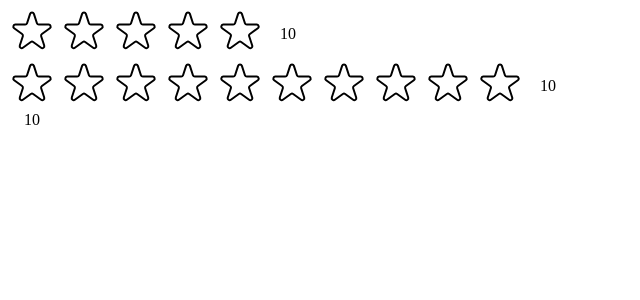
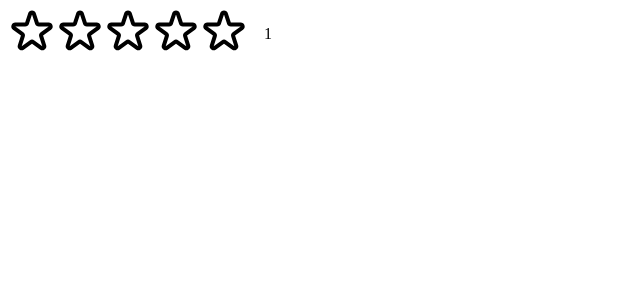
Before and after one commit to hulkarsharif/usepopcorn, a React (Create React App) app: page / in a window 1280 px wide. Shown: the top 300 px of the page, without its empty margins (0-640 px from the left). Built offline with nearby package versions, Linux system fonts and the light colour scheme.

Commit message:
Create star for rating

```diff
--- a/src/StarRating.js
+++ b/src/StarRating.js
@@ -1,3 +1,5 @@
+import { useState } from "react";
+
 const containerStyle = {
     display: "flex",
     alignItems: "center",
@@ -5,8 +7,7 @@
 };
 
 const starContainerStyle = {
-    display: "flex",
-    gap: "4px"
+    display: "flex"
 };
 
 const textStyle = {
@@ -14,14 +15,23 @@
     margin: "0"
 };
 export default function StarRating({ maxRating }) {
+    const [rating, setRating] = useState(1);
+
+    function handleRating(rating) {
+        setRating(rating);
+    }
     return (
         <div style={containerStyle}>
             <div style={starContainerStyle}>
                 {Array.from({ length: maxRating }, (_, i) => (
-                    <Star key={i} />
+                    <Star
+                        key={i}
+                        onRate={() => setRating(i + 1)}
+                        full={rating >= i + 1}
+                    />
                 ))}
             </div>
-            <p style={textStyle}>10</p>
+            <p style={textStyle}>{rating || ""}</p>
         </div>
     );
 }
@@ -33,9 +43,10 @@
     cursor: "pointer"
 };
 
-function Star() {
+function Star({ onRate, full }) {
     return (
-        <span role="button" style={starStyle}>
+        <span role="button" style={starStyle} onClick={onRate}>
+            {full ? (
                 <svg
                     xmlns="http://www.w3.org/2000/svg"
                     fill="none"
@@ -45,14 +56,28 @@
                     <path
                         strokeLinecap="round"
                         strokeLinejoin="round"
-                    strokeWidth="{2}"
+                        strokeWidth={2} // Corrected attribute
                         d="M11.049 2.927c.3-.921 1.603-.921 1.902 0l1.519 4.674a1 1 0 00.95.69h4.915c.969 0 1.371 1.24.588 1.81l-3.976 2.888a1 1 0 00-.363 1.118l1.518 4.674c.3.922-.755 1.688-1.538 1.118l-3.976-2.888a1 1 0 00-1.176 0l-3.976 2.888c-.783.57-1.838-.197-1.538-1.118l1.518-4.674a1 1 0 00-.363-1.118l-3.976-2.888c-.784-.57-.38-1.81.588-1.81h4.914a1 1 0 00.951-.69l1.519-4.674z"
                     />
                 </svg>
+            ) : (
+                <svg
+                    xmlns="http://www.w3.org/2000/svg"
+                    viewBox="0 0 24 24"
+                    fill="none"
+                    stroke="#000"
+                >
+                    <path
+                        strokeLinecap="round"
+                        strokeLinejoin="round"
+                        strokeWidth={2} // Corrected attribute
+                        d="M11.049 2.927c.3-.921 1.603-.921 1.902 0l1.519 4.674a1 1 0 00.95.69h4.915c.969 0 1.371 1.24.588 1.81l-3.976 2.888a1 1 0 00-.363 1.118l1.518 4.674c.3.922-.755 1.688-1.538 1.118l-3.976-2.888a1 1 0 00-1.176 0l-3.976 2.888c-.783.57-1.838-.197-1.538-1.118l1.518-4.674a1 1 0 00-.363-1.118l-3.976-2.888c-.784-.57-.38-1.81.588-1.81h4.914a1 1 0 00.951-.69l1.519-4.674z"
+                    />
+                </svg>
+            )}
         </span>
     );
 }
-
 /*
 FULL STAR
 
@@ -70,18 +95,6 @@
 
 EMPTY STAR
 
-<svg
-  xmlns="http://www.w3.org/2000/svg"
-  fill="none"
-  viewBox="0 0 24 24"
-  stroke="#000"
->
-  <path
-    strokeLinecap="round"
-    strokeLinejoin="round"
-    strokeWidth="{2}"
-    d="M11.049 2.927c.3-.921 1.603-.921 1.902 0l1.519 4.674a1 1 0 00.95.69h4.915c.969 0 1.371 1.24.588 1.81l-3.976 2.888a1 1 0 00-.363 1.118l1.518 4.674c.3.922-.755 1.688-1.538 1.118l-3.976-2.888a1 1 0 00-1.176 0l-3.976 2.888c-.783.57-1.838-.197-1.538-1.118l1.518-4.674a1 1 0 00-.363-1.118l-3.976-2.888c-.784-.57-.38-1.81.588-1.81h4.914a1 1 0 00.951-.69l1.519-4.674z"
-  />
-</svg>
+
 
 */
--- a/src/index.js
+++ b/src/index.js
@@ -9,7 +9,5 @@
     <React.StrictMode>
         {/* <App /> */}
         <StarRating maxRating={5} />
-        <StarRating maxRating={10} />
-        <StarRating />
     </React.StrictMode>
 );
```
Lines whose indentation alone changed are shown as unchanged.
